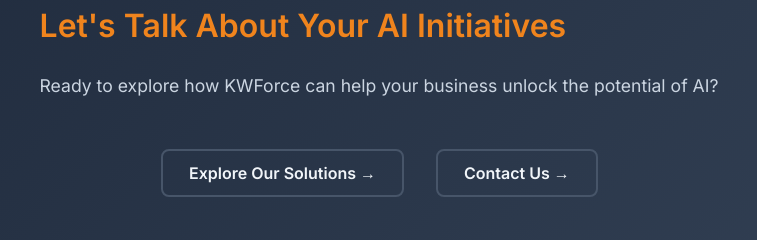
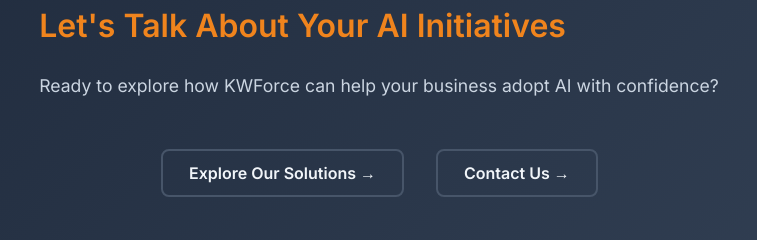
Before and after one commit to kevin-kwforce/website, a plain HTML site: page about.html in a window 1280 px wide. Shown: the part 1720-1960 px from the top of the page, 261-1018 px from the left. Drawn offline with nearby package versions, Linux system fonts and the light colour scheme.

Commit message:
Add files via upload

```diff
--- a/about.html
+++ b/about.html
@@ -230,7 +230,7 @@
                     <div style="text-align: left; max-width: 900px; margin: 0 auto;">
                         <h2 class="section-title" style="margin-bottom: 1.5rem; color: var(--primary-orange);">Let's Talk About Your AI Initiatives</h2>
                         <p style="font-size: 1.1rem; line-height: 1.8; color: var(--text-secondary); margin-bottom: 3rem;">
-                            Ready to explore how KWForce can help your business unlock the potential of AI?
+                            Ready to explore how KWForce can help your business adopt AI with confidence?
                         </p>
                         <div style="display: flex; gap: 2rem; justify-content: center; flex-wrap: wrap;">
                             <a href="/solutions" class="btn-secondary" style="text-decoration: none;">Explore Our Solutions →</a>
```
